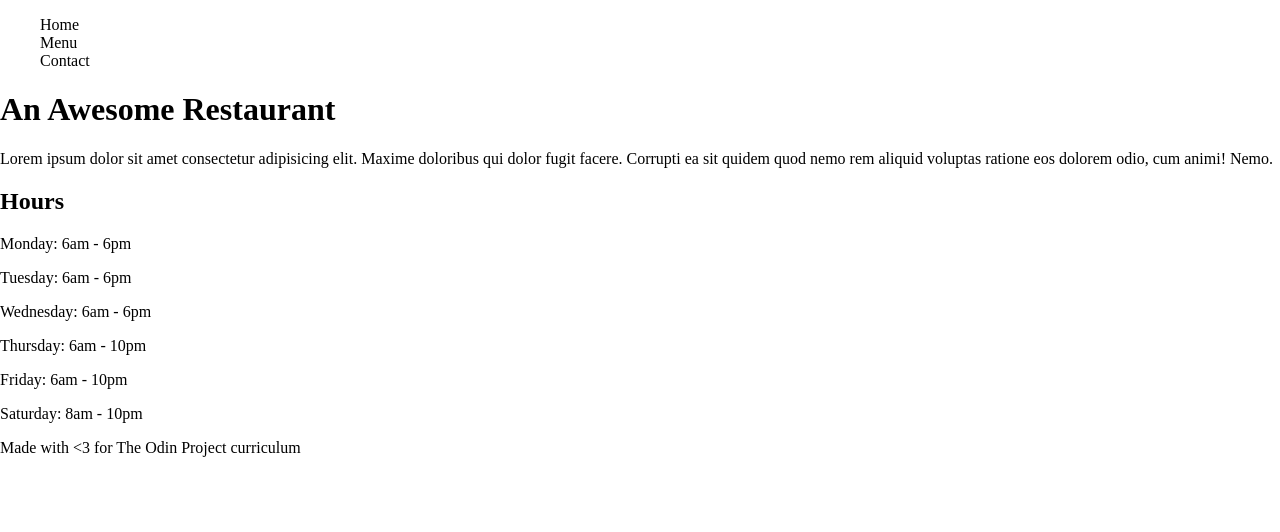
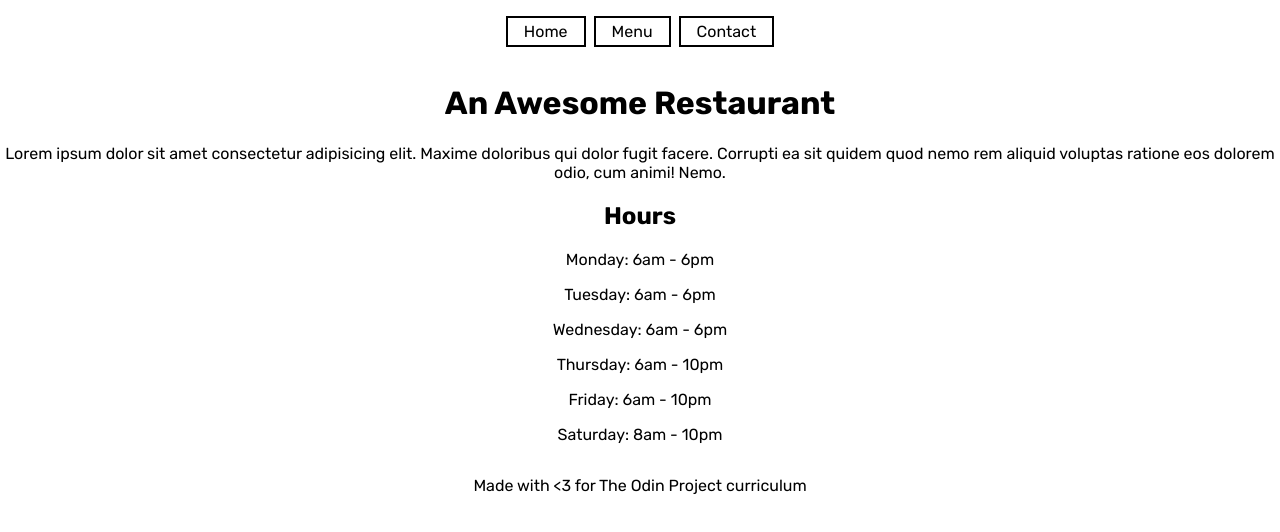
Before and after one commit to n0guera/odin-restaurant-page, a plain HTML site: page index.html in a window 1280 px wide. Drawn offline with Linux system fonts and the light colour scheme.

Commit message:
Add styling to the header and import font

```diff
--- a/index.css
+++ b/index.css
@@ -1,7 +1,29 @@
+@import url('https://fonts.googleapis.com/css2?family=Rubik:wght@400;700&display=swap');
+
 body {
   margin: 0;
+  font-family: 'Rubik', sans-serif;
+  display: flex;
+  flex-direction: column;
+  align-items: center;
+  text-align: center;
 }
 
 ul {
+  display: flex;
+  gap: 8px;
   list-style-type: none;
+  padding: 0;
 }
+
+ul > li {
+  cursor: pointer;
+  padding: 4px 16px;
+  border: solid black 2px;
+}
+
+#content {
+  display: flex;
+  flex-direction: column;
+  align-items: center;
+}
```
